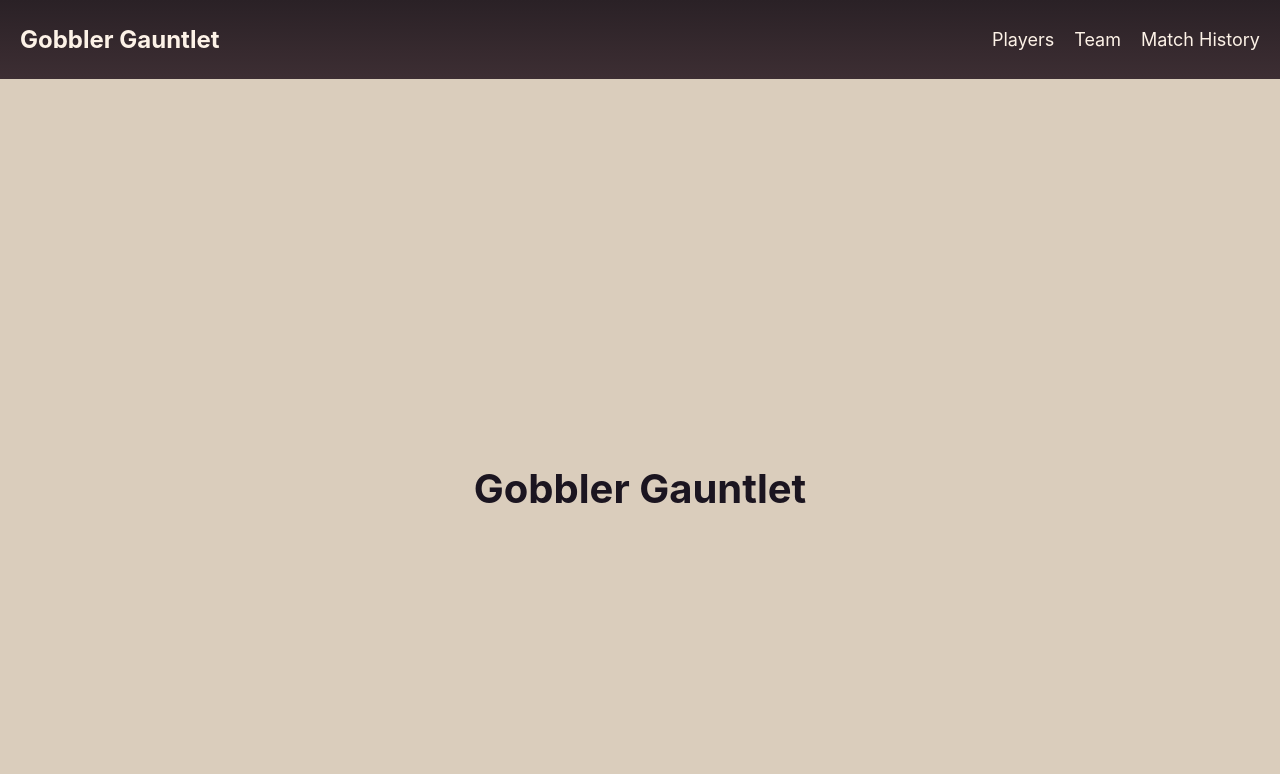
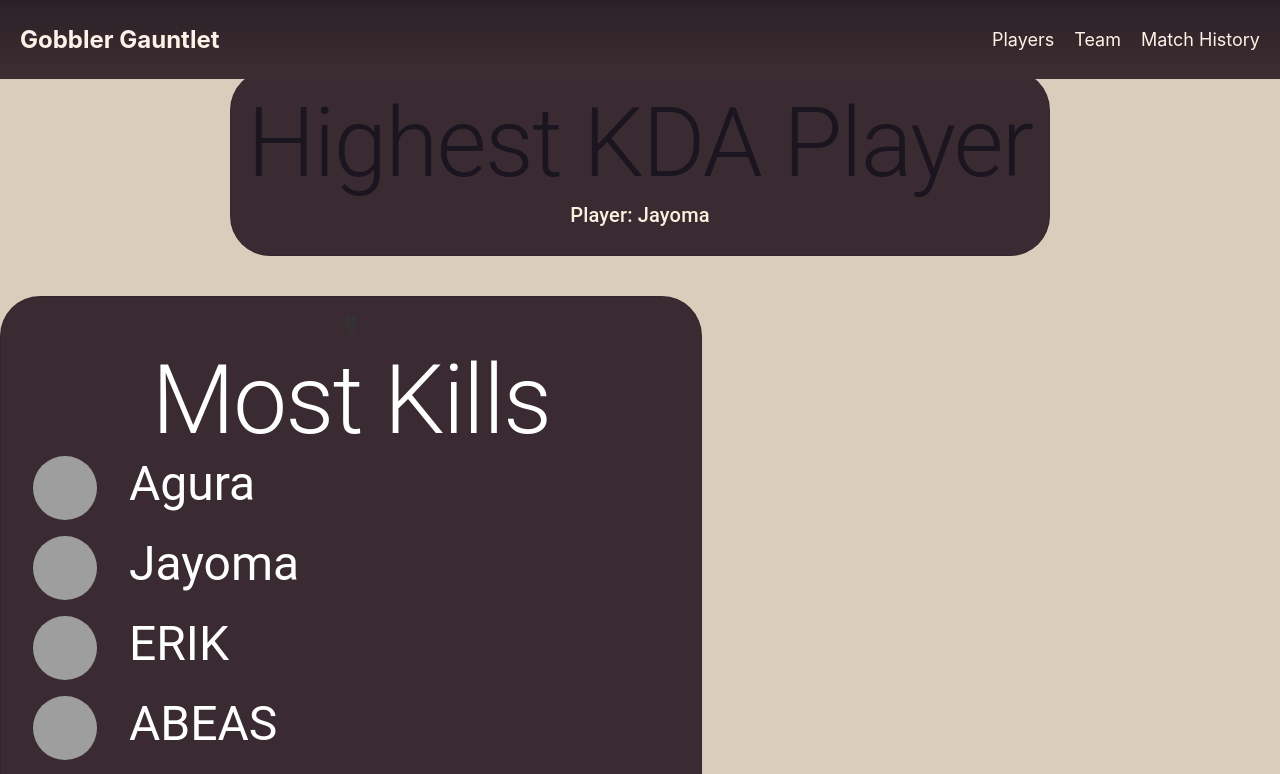
Before and after one commit to benha04/hack, a React (Create React App) app: page / in a window 1280 px wide. Shown: the top 774 px of the page. Built offline with nearby package versions, Linux system fonts and the light colour scheme; no server answers; grey boxes are pictures that could not be loaded.

Commit message:
Changed frontend

```diff
--- a/package.json
+++ b/package.json
@@ -6,6 +6,7 @@
   "dependencies": {
     "@emotion/react": "^11.13.3",
     "@emotion/styled": "^11.13.0",
+    "@mui/icons-material": "^6.1.0",
     "@mui/material": "^6.1.0",
     "@mui/styled-engine-sc": "^6.1.0",
     "@testing-library/jest-dom": "^5.17.0",
--- a/src/App.js
+++ b/src/App.js
@@ -1,7 +1,7 @@
 import React, { useEffect } from 'react';
 import './App.css';
 import Navbar from './components/navbar/navbar.jsx'; // Import the Navbar component
-import Home from './components/home/home.jsx'; // Existing Home component
+import Home from './components/home/home.js'; // Existing Home component
 
 
 function App() {
--- /dev/null
+++ b/src/components/home/Player.js
@@ -0,0 +1,17 @@
+import { Avatar, Grid2, Typography } from "@mui/material";
+
+const Player = (props) => {
+  return (
+    <Grid2 container spacing={2} direction={"row"}>
+        <Avatar alt="Remy Sharp" src="/static/images/avatar/1.jpg"
+          sx={{ width: 64, height: 64 , marginLeft: '16px', marginRight: '16px'}}
+          />
+
+        <Typography variant="h3" color="white">
+          {props.name}
+        </Typography>
+    </Grid2>
+  );
+};
+
+export default Player;
--- /dev/null
+++ b/src/components/home/Ranking.js
@@ -0,0 +1,69 @@
+import React from "react";
+import {
+  Box,
+  Card,
+  CardActions,
+  CardContent,
+  Button,
+  Typography,
+  Grid2,
+  List,
+  ListItem,
+  ListItemButton,
+  ListItemIcon,
+  ListItemText,
+  Divider,
+  ListItemAvatar,
+  Avatar,
+} from "@mui/material";
+
+import "../../App.css";
+import "./home.css";
+
+import DatabaseComponent from "./databaseComponent.js";
+
+import InboxIcon from "@mui/icons-material/AccessibleForward";
+import DraftsIcon from '@mui/icons-material/MilitaryTech';
+import Player from "./Player.js";
+
+const Ranking = (props) => {
+
+    return (
+        <Grid2 item>
+          <Card
+            variant="outlined"
+            sx={{
+              backgroundColor: "#3A2B32",
+              color: "#333",
+              borderRadius: "40px",
+              marginTop: "40px",
+              width: "700px",
+            }}
+          >
+            <CardContent>
+              <DraftsIcon />
+              <Typography variant="h1" color="white">{props.title}</Typography>
+              <Grid2 container spacing={2} xs={12} direction={"column"}>
+                <Grid2 item xs={12}>
+                  <Player name={props.one} />
+                </Grid2>
+                <Grid2 item xs={12}>
+                  <Player name={props.two} />
+                </Grid2>
+                <Grid2 item xs={12}>
+                  <Player name={props.three}/>
+                </Grid2>
+                <Grid2 item xs={12}>
+                  <Player name={props.four} />
+                </Grid2>
+                <Grid2 item xs={12}>
+                  <Player name={props.five} />
+                </Grid2>
+              </Grid2>
+            </CardContent>
+          </Card>
+        </Grid2>
+    )
+}
+
+export default Ranking;
--- a/src/components/home/home.js
+++ b/src/components/home/home.js
@@ -1,44 +1,65 @@
-import React from 'react';
-import { Box, Card, CardActions, CardContent, Button, Typography } from "@mui/material";
+import React from "react";
+import {
+  Card,
+  CardContent,
+  Typography,
+  Grid2,
 
-import '../../App.css';
-import './home.css';
+} from "@mui/material";
 
-import DatabaseComponent from './databaseComponent.js';
+import "../../App.css";
+import "./home.css";
+
+
+import Player from "./Player.js";
+import Ranking from "./Ranking.js";
 
 const card = (
   <React.Fragment>
     <CardContent>
-
       <Typography variant="h5" component="div">
         Best KDA Player
       </Typography>
-      <Typography sx={{ color: 'text.secondary', mb: 1.5 }}>Player Name</Typography>
-
+      <Typography sx={{ color: "text.secondary", mb: 1.5 }}>
+        Player Name
+      </Typography>
     </CardContent>
-
   </React.Fragment>
 );
 
 const Home = () => {
-
-
-
   return (
-    <div>
-      <h1>Gobbler Gauntlet</h1>
-      <Card variant="outlined" sx={{ backgroundColor: '#3A2B32', color: '#333' }}>
-        {card}
+    <>
+      {/* Render a card that has Card component with  title "Highest KDA Player" and subtitles kills, deaths, assists, and KDA
+      That is centered in horizontal viewport*/}
+      <Card
+        variant="outlined"
+        sx={{
+          backgroundColor: "#3A2B32",
+          color: "#333",
+          borderRadius: "40px",
+          marginTop: "0px",
+        }}
+      >
+        <CardContent>
+          <Typography variant="h1">Highest KDA Player</Typography>
+          <Typography variant="h6">Player: Jayoma</Typography>
+        </CardContent>
       </Card>
 
-      <h1>Collection Names</h1>
-      <DatabaseComponent/>
-      {/* <ul>
-        {collectionNames.map((name, index) => (
-          <li key={index}>{name}</li>
-        ))}
-      </ul> */}
-    </div>
+      {/* Render  a card with leading icon and title "Most Kills" with  6  card  elements  after it that have player name, kills, deaths, assists, and gold earned */}
+      <Grid2 container spacing={40} xs={12} direction = {'row'}>
+        <Grid2 item xs={12}>
+        <Ranking title="Most Kills" one="Agura" two="Jayoma" three="ERIK" four="ABEAS" five="MasterMi" />
+        <Ranking title="Most Deaths" one="Agura" two="Jayoma" three="ERIK" four="ABEAS" five="MasterMi" />
+        </Grid2>
+        <Grid2 item xs={12}>
+        <Ranking title="Most Assists" one="Agura" two="Jayoma" three="ERIK" four="ABEAS" five="MasterMi" />
+        <Ranking title="Most Assists" one="Agura" two="Jayoma" three="ERIK" four="ABEAS" five="MasterMi" />
+        </Grid2>
+
+      </Grid2>
+    </>
   );
 };
 
--- a/src/components/home/home.jsx
+++ b/src/components/home/home.jsx
@@ -1,5 +1,5 @@
 import React, { useState, useEffect } from 'react';
-import { Grid, Card, CardContent, Typography, Avatar } from '@mui/material';
+import { Grid2, Card, CardContent, Typography, Avatar } from '@mui/material';
 import '../../App.css';
 import './home.css';
 
@@ -51,7 +51,7 @@ const Home = () => {
   const renderPlayerCard = (playerID, rankIndex) => {
     const playerStats = findPlayerStats(playerID);  // Find corresponding player stats
     return (
-      <Grid item xs={12} sm={6} key={rankIndex}>
+      <Grid2 item xs={12} sm={6} key={rankIndex}>
         <Card variant="outlined" sx={{ backgroundColor: '#3A2B32', color: '#fff' }}>
           <CardContent sx={{ display: 'flex', alignItems: 'center' }}>
             <Avatar src="/images/player.jpg" alt="Player Avatar" />
@@ -64,35 +64,31 @@ const Home = () => {
             </div>
           </CardContent>
         </Card>
-      </Grid>
+      </Grid2>
     );
   };
 
   return (
-    <div className="home-container">
-      <h1 className="gobbler-heading">Gobbler Gauntlet</h1>
+    <div>
+      <Typography variant='h1'>Gobbler Gauntlet</Typography>
 
       {/* Highest KDA Player Section */}
-      {highestKDAPlayer && (
-        <Grid container justifyContent="center" alignItems="center" spacing={2} className="best-kda-section">
-          <Grid item>
-            <img src="/images/ashe-removebg-preview.png" alt="Ashe" className="champion-image" />
-          </Grid>
 
-          <Grid item>
+        <Grid2 container spacing={2} xs = {12} >
+
+
+          <Grid2 item xs = {12}>
             <Card variant="outlined" sx={{ backgroundColor: '#3A2B32', color: '#333', padding: 4 }}>
               <CardContent>
-                <h5>Best KDA Player</h5>
-                <h6>{highestKDAPlayer.name}</h6> {/* Displaying the highest KDA player's name */}
+                <Typography variant="h1">Highest KDA Player</Typography>
+                <Typography variant="h6">Player: Jayoma</Typography>
               </CardContent>
             </Card>
-          </Grid>
+          </Grid2>
 
-          <Grid item>
-            <img src="/images/lucian-removebg-preview.png" alt="Lucian" className="champion-image" />
-          </Grid>
-        </Grid>
-      )}
+
+        </Grid2>
+
 
 
     </div>
```
Also changed, not shown: src/icons/Primary.png (added), 1 other file (tests, documents, lock files or other folders).
